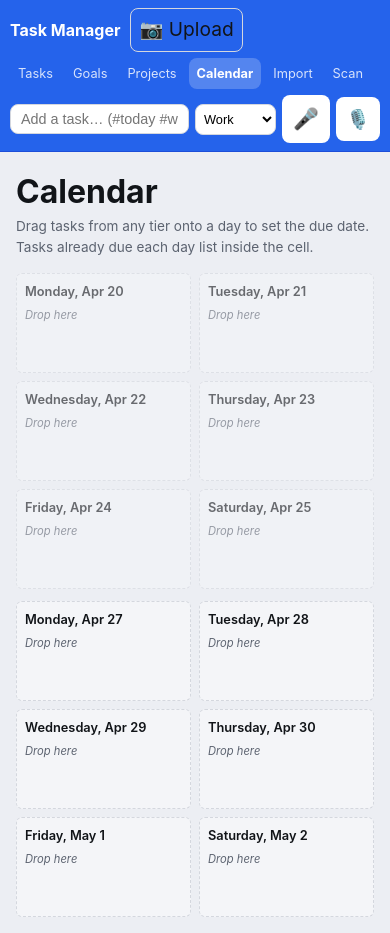
After one commit to shigsdev/taskmanager, a Python web app: template templates/calendar.html in a window 390 px wide. The commit adds this page. Run offline with Jinja, Linux system fonts and the light colour scheme; the template is opened without the code that fills it, so the values that code supplies are empty.

Commit message:
#73: drag-and-drop day strip on board + /calendar page
(a) Inline day strip above Today on main board (templates/index.html
    + static/app.js renderDayStrip):
    - 12 cells: this Mon-Sat + next Mon-Sat (per #72).
    - Today highlighted in accent; past days dimmed.
    - Drop a task card on a cell -> PATCH due_date -> #74 auto-routes
      the tier.
    - Mouse-drag works; touch needs the existing card touch handlers.

(b) New /calendar page (templates/calendar.html + static/calendar.js
    + app.py route):
    - 2-row Mon-Sat grid with bigger cells (~100px tall).
    - Each cell renders the day header, lists tasks already due that
      day, and accepts drops.
    - Mobile collapses to 2 columns per row.
    - Re-fetches the task list on every successful drop.

CACHE_VERSION v65 -> v66. SW APP_SHELL + health.EXPECTED_STATIC_FILES
get the new calendar.js. Nav link added to base.html. ARCHITECTURE.md
route catalog updated.

Phase 6 verified at desktop:
  - Strip renders 12 cells; first = "20 Mon", last = "2 Sat".
  - Programmatic drop on the cell for Apr 27 set due_date=2026-04-27
    and tier=tomorrow (verified via API roundtrip).
  - /calendar shows 12 cells, 3 tasks listed across cells on first load.
  - 0 console errors.

Gates: ruff/pytest/jest/playwright-local + bandit/audit/sync/semgrep/gitleaks PASS.

Co-Authored-By: Claude Opus 4.7 (1M context) <noreply@anthropic.com>

```diff
--- a/health.py
+++ b/health.py
@@ -115,6 +115,7 @@ EXPECTED_STATIC_FILES = (
     "static/voice_memo.js",
     "static/day_group.js",
     "static/projects.js",
+    "static/calendar.js",
     "static/manifest.json",
 )
 
--- a/static/app.js
+++ b/static/app.js
@@ -395,7 +395,71 @@ function _updateTierHeaderDate(tier) {
     dateEl.textContent = label;
 }
 
+// #73 (2026-04-26): inline day strip above Today. 12 cells covering
+// this Mon-Sat + next Mon-Sat (per #72 week boundaries). Each cell is
+// a drop target; dropping a task patches due_date — which then auto-
+// routes the tier per #74.
+function _formatDayCellLabel(d) {
+    return d.toLocaleDateString(undefined, { weekday: "short", day: "numeric" });
+}
+
+function _isoDate(d) {
+    const y = d.getFullYear();
+    const m = String(d.getMonth() + 1).padStart(2, "0");
+    const day = String(d.getDate()).padStart(2, "0");
+    return `${y}-${m}-${day}`;
+}
+
+function renderDayStrip() {
+    const strip = document.getElementById("dayStrip");
+    if (!strip) return;
+    strip.innerHTML = "";
+
+    // Compute Mon-Sat for this week + next week.
+    const today = new Date();
+    today.setHours(0, 0, 0, 0);
+    const daysSinceMonday = (today.getDay() + 6) % 7;
+    const thisMonday = new Date(today.getTime() - daysSinceMonday * 86400000);
+
+    const todayIso = _isoDate(today);
+    for (let i = 0; i < 12; i++) {
+        // Skip Sundays — week is Mon-Sat per #72. We have 6 days × 2 = 12 cells.
+        const offset = Math.floor(i / 6) * 7 + (i % 6);
+        const d = new Date(thisMonday.getTime() + offset * 86400000);
+        const cell = document.createElement("div");
+        cell.className = "day-cell";
+        const iso = _isoDate(d);
+        if (iso === todayIso) cell.classList.add("day-cell-today");
+        if (iso < todayIso) cell.classList.add("day-cell-past");
+        cell.dataset.date = iso;
+        cell.title = `Drop a task to set due date to ${d.toLocaleDateString()}`;
+        cell.textContent = _formatDayCellLabel(d);
+        cell.addEventListener("dragover", (e) => {
+            e.preventDefault();
+            cell.classList.add("day-cell-hover");
+        });
+        cell.addEventListener("dragleave", () => cell.classList.remove("day-cell-hover"));
+        cell.addEventListener("drop", async (e) => {
+            e.preventDefault();
+            cell.classList.remove("day-cell-hover");
+            const taskId = e.dataTransfer && e.dataTransfer.getData("text/plain");
+            if (!taskId) return;
+            try {
+                await apiFetch(`${API}/${taskId}`, {
+                    method: "PATCH",
+                    body: JSON.stringify({ due_date: iso }),
+                });
+                await loadTasks();
+            } catch (err) {
+                alert("Failed to set due date: " + err.message);
+            }
+        });
+        strip.appendChild(cell);
+    }
+}
+
 function renderBoard() {
+    renderDayStrip();
     for (const tier of TIER_ORDER) {
         // #79: refresh the date / date-range below each header on every
         // board render. Cheap, idempotent.
--- /dev/null
+++ b/static/calendar.js
@@ -0,0 +1,127 @@
+/**
+ * /calendar page — 2-week Mon-Sat grid with drop targets per day.
+ * Bigger cells than the inline strip on the main board (#73).
+ *
+ * Tasks already due that day list inside each cell. Drop a draggable
+ * task card here to set its due_date (auto-routes tier per #74).
+ */
+(function () {
+    "use strict";
+
+    function _isoDate(d) {
+        const y = d.getFullYear();
+        const m = String(d.getMonth() + 1).padStart(2, "0");
+        const day = String(d.getDate()).padStart(2, "0");
+        return `${y}-${m}-${day}`;
+    }
+
+    function _formatHeader(d) {
+        return d.toLocaleDateString(undefined, {
+            weekday: "long", month: "short", day: "numeric",
+        });
+    }
+
+    async function renderCalendar() {
+        const grid = document.getElementById("calendarGrid");
+        if (!grid) return;
+        grid.innerHTML = "";
+
+        const today = new Date();
+        today.setHours(0, 0, 0, 0);
+        const daysSinceMonday = (today.getDay() + 6) % 7;
+        const thisMonday = new Date(today.getTime() - daysSinceMonday * 86400000);
+        const todayIso = _isoDate(today);
+
+        // Pre-fetch all active tasks so we can list them per day.
+        let tasks = [];
+        try {
+            const resp = await fetch("/api/tasks");
+            if (resp.ok) tasks = await resp.json();
+        } catch (err) {
+            console.error("Failed to load tasks for calendar:", err);
+        }
+        const byDate = {};
+        for (const t of tasks) {
+            if (t.due_date) {
+                if (!byDate[t.due_date]) byDate[t.due_date] = [];
+                byDate[t.due_date].push(t);
+            }
+        }
+
+        // 2 weeks × 6 days (Mon-Sat per #72) = 12 cells. Render as 2 rows.
+        for (let week = 0; week < 2; week++) {
+            const row = document.createElement("div");
+            row.className = "calendar-row";
+            for (let dow = 0; dow < 6; dow++) {
+                const offset = week * 7 + dow;
+                const d = new Date(thisMonday.getTime() + offset * 86400000);
+                const iso = _isoDate(d);
+                const cell = document.createElement("div");
+                cell.className = "calendar-cell";
+                if (iso === todayIso) cell.classList.add("calendar-cell-today");
+                if (iso < todayIso) cell.classList.add("calendar-cell-past");
+                cell.dataset.date = iso;
+
+                const header = document.createElement("div");
+                header.className = "calendar-cell-header";
+                header.textContent = _formatHeader(d);
+                cell.appendChild(header);
+
+                const list = document.createElement("ul");
+                list.className = "calendar-cell-tasks";
+                const items = byDate[iso] || [];
+                for (const t of items) {
+                    const li = document.createElement("li");
+                    li.textContent = t.title;
+                    li.title = t.title;
+                    list.appendChild(li);
+                }
+                if (items.length === 0) {
+                    const empty = document.createElement("div");
+                    empty.className = "calendar-cell-empty";
+                    empty.textContent = "Drop here";
+                    cell.appendChild(empty);
+                }
+                cell.appendChild(list);
+
+                cell.addEventListener("dragover", function (e) {
+                    e.preventDefault();
+                    cell.classList.add("calendar-cell-hover");
+                });
+                cell.addEventListener("dragleave", function () {
+                    cell.classList.remove("calendar-cell-hover");
+                });
+                cell.addEventListener("drop", async function (e) {
+                    e.preventDefault();
+                    cell.classList.remove("calendar-cell-hover");
+                    const taskId = e.dataTransfer && e.dataTransfer.getData("text/plain");
+                    if (!taskId) return;
+                    try {
+                        const r = await fetch(`/api/tasks/${taskId}`, {
+                            method: "PATCH",
+                            headers: { "Content-Type": "application/json" },
+                            body: JSON.stringify({ due_date: iso }),
+                        });
+                        if (!r.ok) throw new Error("PATCH failed");
+                        await renderCalendar();  // refresh after drop
+                    } catch (err) {
+                        alert("Failed to set due date: " + err.message);
+                    }
+                });
+
+                row.appendChild(cell);
+            }
+            grid.appendChild(row);
+        }
+    }
+
+    function init() {
+        renderCalendar();
+    }
+
+    if (document.readyState === "loading") {
+        document.addEventListener("DOMContentLoaded", init);
+    } else {
+        init();
+    }
+})();
--- a/static/style.css
+++ b/static/style.css
@@ -252,6 +252,111 @@ body {
     50% { box-shadow: 0 0 0 8px rgba(220, 38, 38, 0); }
 }
 
+/* === /calendar page (#73) === */
+.calendar-page {
+    max-width: 1200px;
+    margin: 0 auto;
+    padding: 16px;
+}
+.calendar-hint {
+    color: var(--text-muted);
+    font-size: 0.85rem;
+    margin-bottom: 16px;
+}
+.calendar-grid {
+    display: flex;
+    flex-direction: column;
+    gap: 12px;
+}
+.calendar-row {
+    display: grid;
+    grid-template-columns: repeat(6, 1fr);
+    gap: 8px;
+}
+.calendar-cell {
+    border: 1px dashed var(--border);
+    border-radius: 6px;
+    padding: 8px;
+    background: var(--surface-sunk);
+    min-height: 100px;
+    display: flex;
+    flex-direction: column;
+    gap: 6px;
+}
+.calendar-cell-today {
+    border-color: var(--accent, #2563eb);
+    border-style: solid;
+}
+.calendar-cell-past { opacity: 0.6; }
+.calendar-cell-hover {
+    background: var(--success, #16a34a) !important;
+    border-style: solid;
+}
+.calendar-cell-header {
+    font-size: 0.8rem;
+    font-weight: 600;
+    color: var(--text);
+}
+.calendar-cell-tasks {
+    list-style: none;
+    margin: 0;
+    padding: 0;
+    display: flex;
+    flex-direction: column;
+    gap: 2px;
+}
+.calendar-cell-tasks li {
+    font-size: 0.75rem;
+    background: var(--card);
+    padding: 3px 6px;
+    border-radius: 3px;
+    overflow: hidden;
+    text-overflow: ellipsis;
+    white-space: nowrap;
+}
+.calendar-cell-empty {
+    color: var(--text-muted);
+    font-size: 0.7rem;
+    font-style: italic;
+}
+@media (max-width: 700px) {
+    .calendar-row { grid-template-columns: repeat(2, 1fr); }
+}
+
+/* === Day strip (#73) === */
+.day-strip {
+    display: grid;
+    grid-template-columns: repeat(12, 1fr);
+    gap: 4px;
+    padding: 8px 16px;
+    max-width: 1200px;
+    margin: 0 auto;
+}
+.day-cell {
+    border: 1px dashed var(--border);
+    border-radius: 4px;
+    padding: 6px 4px;
+    text-align: center;
+    font-size: 0.7rem;
+    color: var(--text-muted);
+    background: var(--surface-sunk);
+    cursor: default;
+    user-select: none;
+}
+.day-cell-today {
+    background: var(--accent, #2563eb);
+    color: #fff;
+    border-style: solid;
+    font-weight: 600;
+}
+.day-cell-past { opacity: 0.5; }
+.day-cell-hover {
+    background: var(--success, #16a34a) !important;
+    color: #fff !important;
+    border-style: solid;
+    transform: scale(1.05);
+}
+
 /* === Tier Board === */
 .tier-board {
     display: grid;
--- a/static/sw.js
+++ b/static/sw.js
@@ -5,7 +5,7 @@
  * Bump CACHE_VERSION when deploying new static files.
  */
 
-var CACHE_VERSION = "v65";
+var CACHE_VERSION = "v66";
 var CACHE_NAME = "taskmanager-" + CACHE_VERSION;
 
 // HTML is intentionally NOT pre-cached (see fetch handler below — Bug #56).
@@ -20,6 +20,7 @@ var APP_SHELL = [
     "/static/voice_memo.js",
     "/static/day_group.js",
     "/static/projects.js",
+    "/static/calendar.js",
     "/static/manifest.json",
 ];
 
--- a/templates/base.html
+++ b/templates/base.html
@@ -30,6 +30,7 @@
             <a href="{{ url_for('index') }}" class="nav-tab {% if active_page == 'tasks' %}active{% endif %}">Tasks</a>
             <a href="{{ url_for('goals_page') }}" class="nav-tab {% if active_page == 'goals' %}active{% endif %}">Goals</a>
             <a href="{{ url_for('projects_page') }}" class="nav-tab {% if active_page == 'projects' %}active{% endif %}">Projects</a>
+            <a href="{{ url_for('calendar_page') }}" class="nav-tab {% if active_page == 'calendar' %}active{% endif %}">Calendar</a>
             <a href="{{ url_for('import_page') }}" class="nav-tab {% if active_page == 'import' %}active{% endif %}">Import</a>
             <a href="{{ url_for('scan_page') }}" class="nav-tab {% if active_page == 'scan' %}active{% endif %}">Scan</a>
             <a href="{{ url_for('review_page') }}" class="nav-tab {% if active_page == 'review' %}active{% endif %}">Review</a>
--- /dev/null
+++ b/templates/calendar.html
@@ -0,0 +1,32 @@
+{% extends "base.html" %}
+{% set active_page = 'calendar' %}
+{% block title %}Calendar — Task Manager{% endblock %}
+
+{% block capture %}
+{# Same capture bar as the board so quick-add works on this page too. #}
+<div class="capture-bar" id="captureBar">
+    <input type="text" id="captureInput" placeholder="Add a task… (#today #week @project)" autocomplete="off" spellcheck="true">
+    <select id="captureType" title="Task type">
+        <option value="work">Work</option>
+        <option value="personal">Personal</option>
+    </select>
+    <button type="button" id="captureVoice" class="icon-btn" title="Voice input (real-time dictation)">🎤</button>
+    <a href="{{ url_for('voice_memo_page') }}" class="icon-btn" id="captureVoiceMemo" title="Voice memo (record long-form, parse to tasks)" role="button">🎙️</a>
+</div>
+{% endblock %}
+
+{% block content %}
+<div class="calendar-page">
+    <h1>Calendar</h1>
+    <p class="calendar-hint">Drag tasks from any tier onto a day to set the due date. Tasks already due each day list inside the cell.</p>
+    <div class="calendar-grid" id="calendarGrid"></div>
+</div>
+{% endblock %}
+
+{% block scripts %}
+<script src="{{ url_for('static', filename='task_detail_payload.js') }}"></script>
+<script src="{{ url_for('static', filename='app.js') }}"></script>
+<script src="{{ url_for('static', filename='parse_capture.js') }}"></script>
+<script src="{{ url_for('static', filename='capture.js') }}"></script>
+<script src="{{ url_for('static', filename='calendar.js') }}"></script>
+{% endblock %}
--- a/templates/index.html
+++ b/templates/index.html
@@ -26,6 +26,11 @@
     <button type="button" id="bulkSelectToggle" class="nav-tab bulk-select-toggle" title="Select multiple tasks for batch operations">Select</button>
 </div>
 <div class="project-filter-bar" id="projectFilterBar" style="display:none"></div>
+{# #73: drag-and-drop day strip above Today. 12 cells = this Mon-Sat
+   + next Mon-Sat. Drop a task on a cell to set due_date (which then
+   auto-routes the tier per #74). Cells render via static/app.js
+   renderDayStrip on load. #}
+<div class="day-strip" id="dayStrip" aria-label="Drag tasks to a day to set due date"></div>
 <div class="tier-board" id="tierBoard">
     <section class="tier" data-tier="inbox" id="tierInbox">
         <div class="tier-header">
```
Also changed, not shown: ARCHITECTURE.md (+1 -0 lines), BACKLOG.md (+1 -1 lines), app.py (+8 -0 lines).
